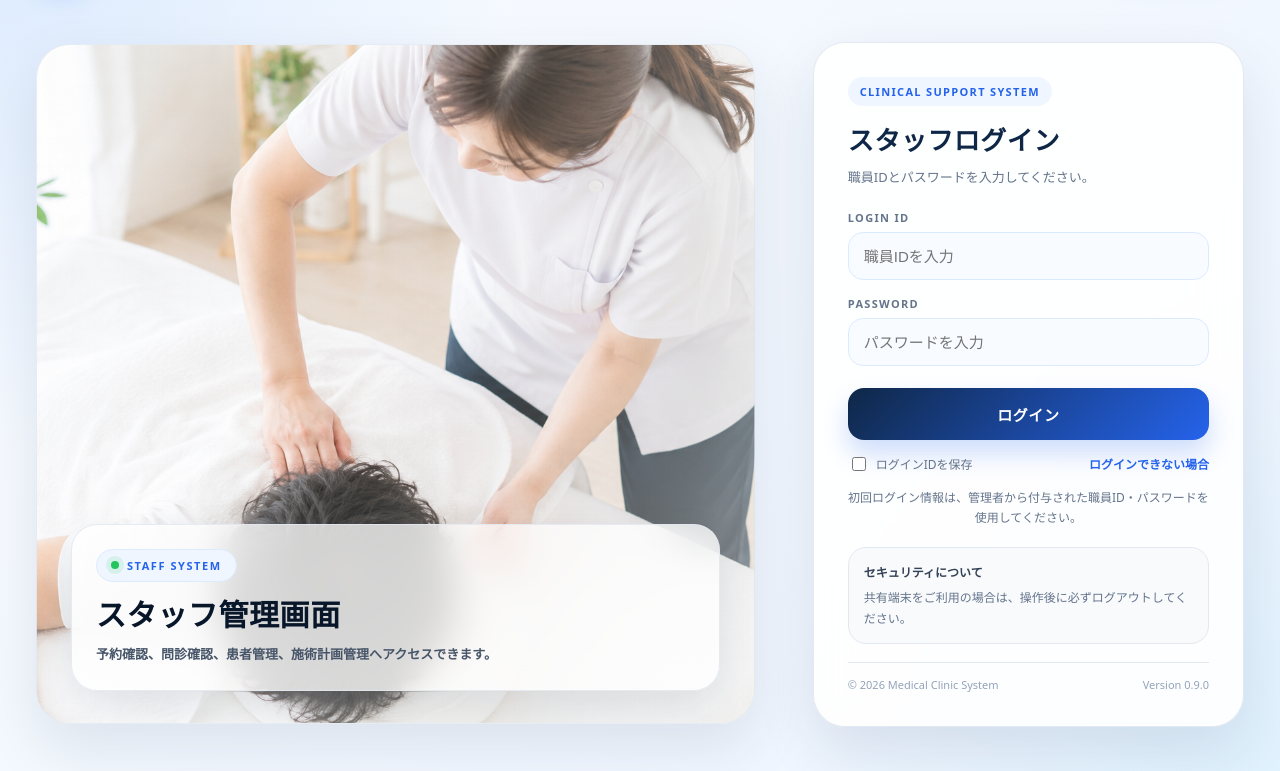
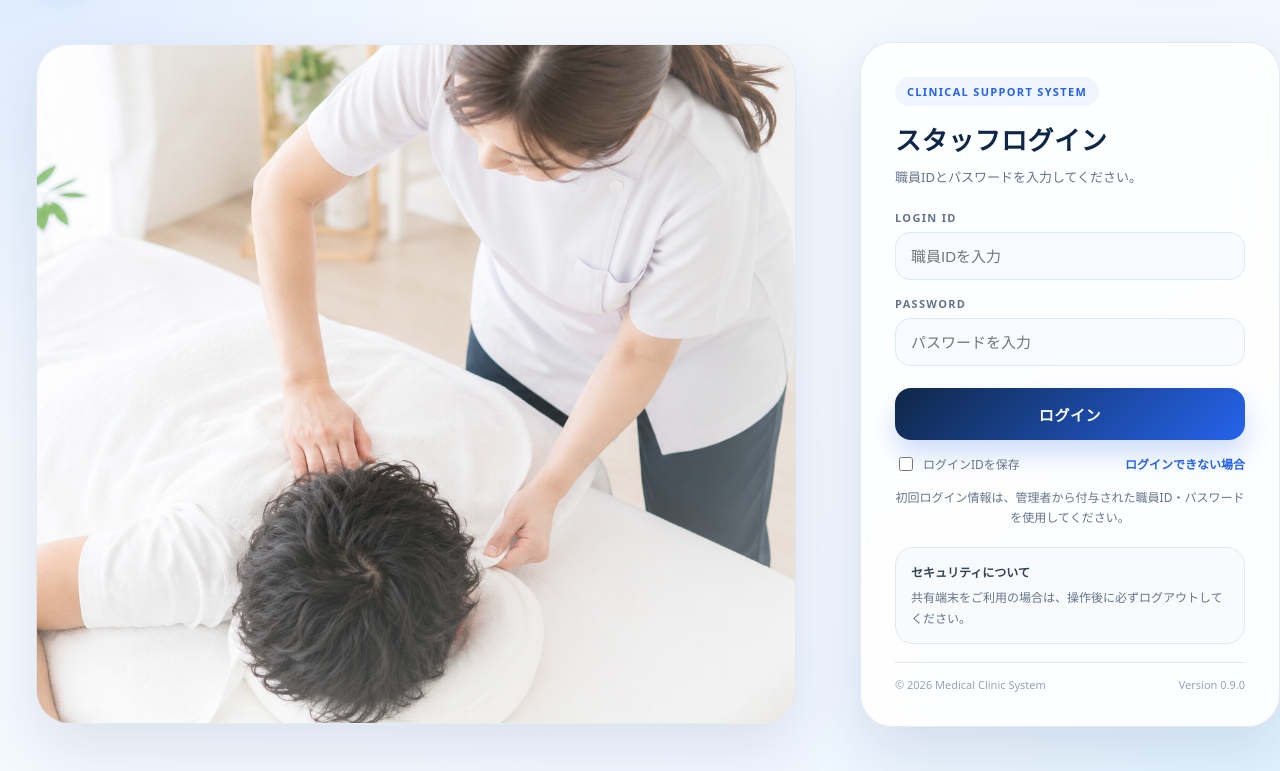
Before and after one commit to kthr-tkr/sekkotsuin-backend, a Django app: page /staff/login/ in a window 1280 px wide. Shown: the part 76-847 px from the top of the page. Run offline with Django 5.2, Linux system fonts and the light colour scheme; parts of the project's set-up code (start-up, migrations or seed data) failed here and were passed over.

Commit message:
ちょｓ

```diff
--- a/static/staff/css/staff_login.css
+++ b/static/staff/css/staff_login.css
@@ -122,12 +122,12 @@ a{
 
 .login-main{
   flex:1;
-  width:min(1420px, 100%);
+  width:min(1480px, 100%) !important;
   margin:0 auto;
   padding:42px 36px 44px;
   display:grid;
-  grid-template-columns:1.25fr .75fr;
-  gap:58px;
+  grid-template-columns:minmax(760px, 1.35fr) minmax(420px, .65fr);
+  gap:64px;
   align-items:center;
 }
 
@@ -137,26 +137,27 @@ a{
 
 .login-visual{
   position:relative;
-  min-height:680px;
+  min-height:680px !important;
   border-radius:34px;
   overflow:hidden;
   background:
     linear-gradient(
       90deg,
       rgba(255,255,255,.00) 0%,
-      rgba(255,255,255,.06) 48%,
-      rgba(255,255,255,.36) 100%
+      rgba(255,255,255,.04) 52%,
+      rgba(255,255,255,.28) 100%
     ),
     linear-gradient(
       180deg,
       rgba(255,255,255,.00) 0%,
-      rgba(255,255,255,.06) 58%,
-      rgba(255,255,255,.30) 100%
+      rgba(255,255,255,.04) 62%,
+      rgba(255,255,255,.24) 100%
     ),
     url("/static/img/top_therapy_scene.png") center center / cover no-repeat;
   box-shadow:0 24px 60px rgba(15,39,71,.10);
   border:1px solid rgba(226,232,240,.78);
 }
+
 
 /* 左画像の下部キャプション */
 .visual-caption{
@@ -225,7 +226,7 @@ a{
 }
 
 .card{
-  width:min(440px, 100%);
+  width:min(450px, 100%);
   background:rgba(255,255,255,.90);
   border:1px solid rgba(226,232,240,.95);
   border-radius:32px;
--- a/templates/staff/login.html
+++ b/templates/staff/login.html
@@ -6,7 +6,7 @@
   <meta charset="utf-8" />
   <meta name="viewport" content="width=device-width, initial-scale=1" />
   <title>スタッフログイン | MEDICAL CLINIC SYSTEM</title>
-  <link rel="stylesheet" href="{% static 'staff/css/staff_login.css' %}">
+  <link rel="stylesheet" href="{% static 'staff/css/staff_login.css' %}?v=20260518-10">
 </head>
 
 <body>
@@ -25,16 +25,7 @@
     </header>
 
     <main class="login-main">
-      <section class="login-visual" aria-label="スタッフログインイメージ">
-        <div class="visual-caption">
-          <div class="visual-badge">
-            <span></span>
-            STAFF SYSTEM
-          </div>
-          <h1>スタッフ管理画面</h1>
-          <p>予約確認、問診確認、患者管理、施術計画管理へアクセスできます。</p>
-        </div>
-      </section>
+      <section class="login-visual" aria-label="スタッフログインイメージ"></section>
 
       <section class="login-card-wrap">
         <div class="card">
```
